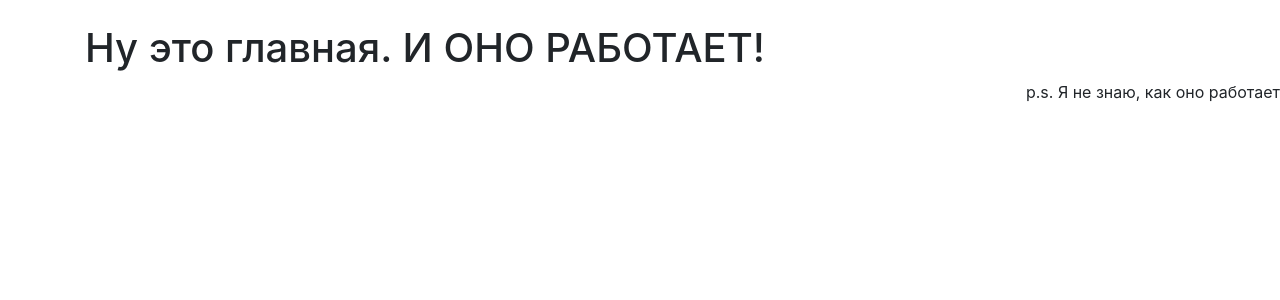
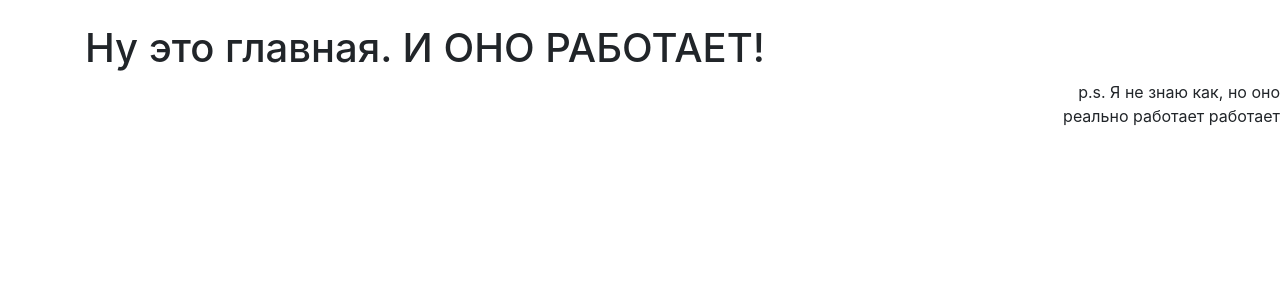
Before and after one commit to romikbest5/DjangoLab, a Django app: page / in a window 1280 px wide. Shown: the part 58-358 px from the top of the page. Run offline with Django 3.2, Linux system fonts and the light colour scheme; the visitor is signed in with stand-in values (Sample User, id 1); some libraries are stand-ins or nearby versions.

Commit message:
Update Main.html

```diff
--- a/Templates/Main.html
+++ b/Templates/Main.html
@@ -1,5 +1,5 @@
 {% extends 'base.html' %}
 {% block body %}
 <div class="container"><h1>Ну это главная. И ОНО РАБОТАЕТ!</h1></div>
-<p style="text-align: right; size: 10px">p.s. Я не знаю, как оно работает</p>
+<p style="text-align: right; size: 10px">p.s. Я не знаю как, но оно<br> реально работает работает</p>
 {% endblock %}
```
